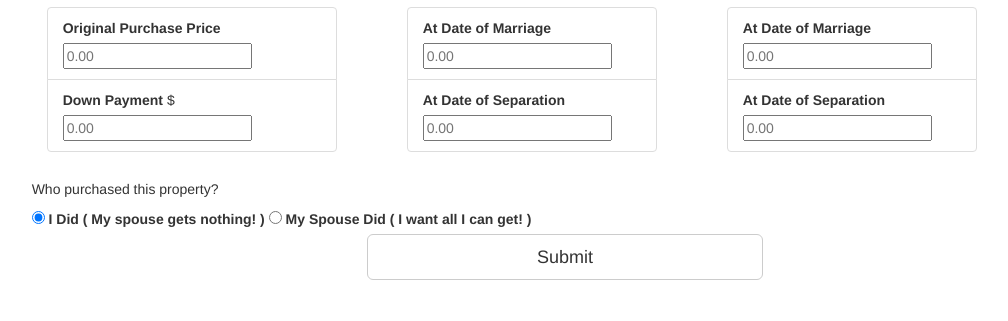
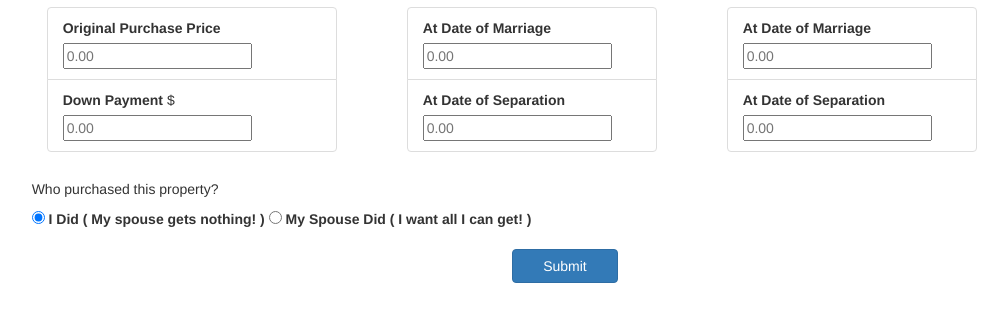
Before and after one commit to jeffolen4/miranda, a plain HTML site: page index.html in a window 1280 px wide. Shown: the part 97-418 px from the top of the page, without its empty margins (75-1083 px from the left). Drawn offline with nearby package versions, Linux system fonts and the light colour scheme.

Commit message:
Resized button and added margin

```diff
--- a/css/index.css
+++ b/css/index.css
@@ -16,3 +16,9 @@ p.error_msg {
   color: red;
   font-style: italic;
 }
+
+button.submit {
+  padding-left: 30px;
+  padding-right: 30px;
+  margin-top: 15px;
+}
--- a/index.html
+++ b/index.html
@@ -94,7 +94,7 @@
 
 	<div class="row">
 		<div class="col-md-offset-4 col-md-4 text-center">
-			<button class="btn btn-default btn-lg btn-block">Submit</button>
+			<button class="submit btn btn-primary">Submit</button>
 		</div>
 	</div>
 
```
